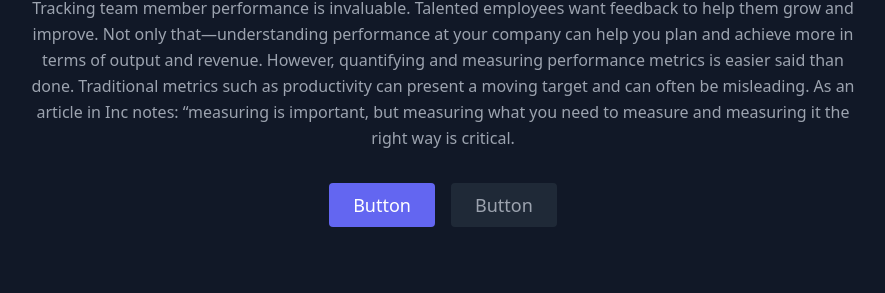
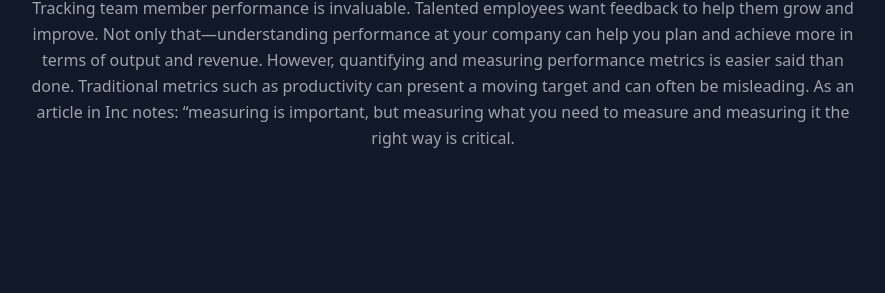
Before and after one commit to SkRout8/demo_project, a plain HTML site: page team.html in a window 1280 px wide. Shown: the part 507-800 px from the top of the page, without its empty margins (197-1082 px from the left). Drawn offline with nearby package versions, Linux system fonts and the light colour scheme.

Commit message:
content changes

```diff
--- a/team.html
+++ b/team.html
@@ -17,8 +17,7 @@
 
               However, quantifying and measuring performance metrics is easier said than done. Traditional metrics such as productivity can present a moving target and can often be misleading. As an article in Inc notes: “measuring is important, but measuring what you need to measure and measuring it the right way is critical.</p>
             <div class="flex justify-center">
-              <button class="inline-flex text-white bg-indigo-500 border-0 py-2 px-6 focus:outline-none hover:bg-indigo-600 rounded text-lg">Button</button>
-              <button class="ml-4 inline-flex text-gray-400 bg-gray-800 border-0 py-2 px-6 focus:outline-none hover:bg-gray-700 hover:text-white rounded text-lg">Button</button>
+
             </div>
           </div>
         </div>
```
